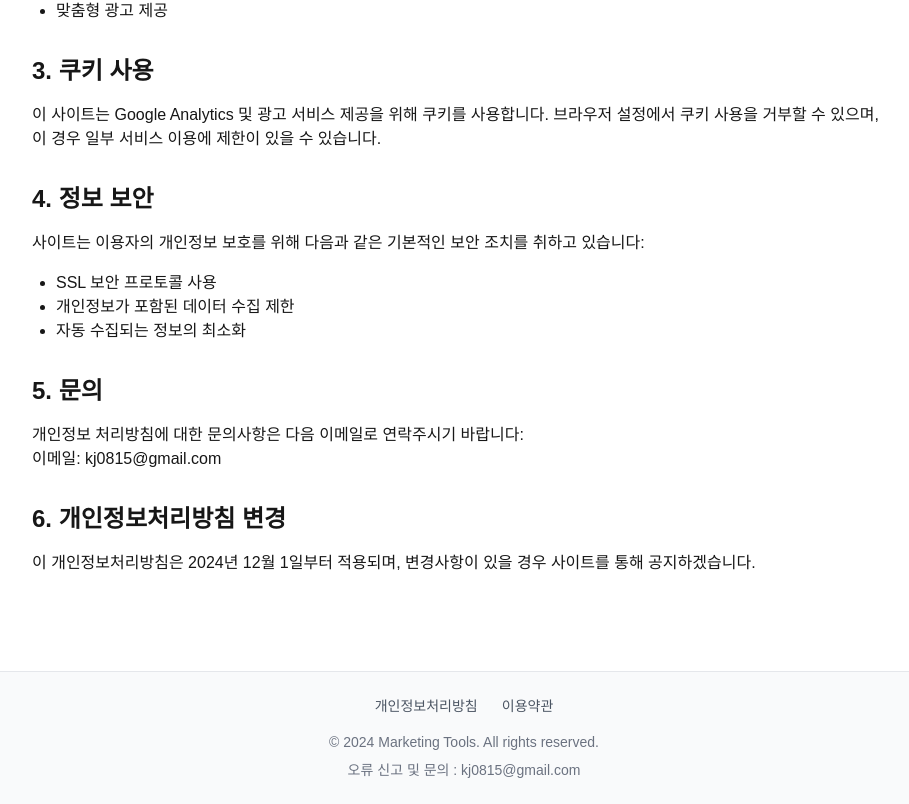
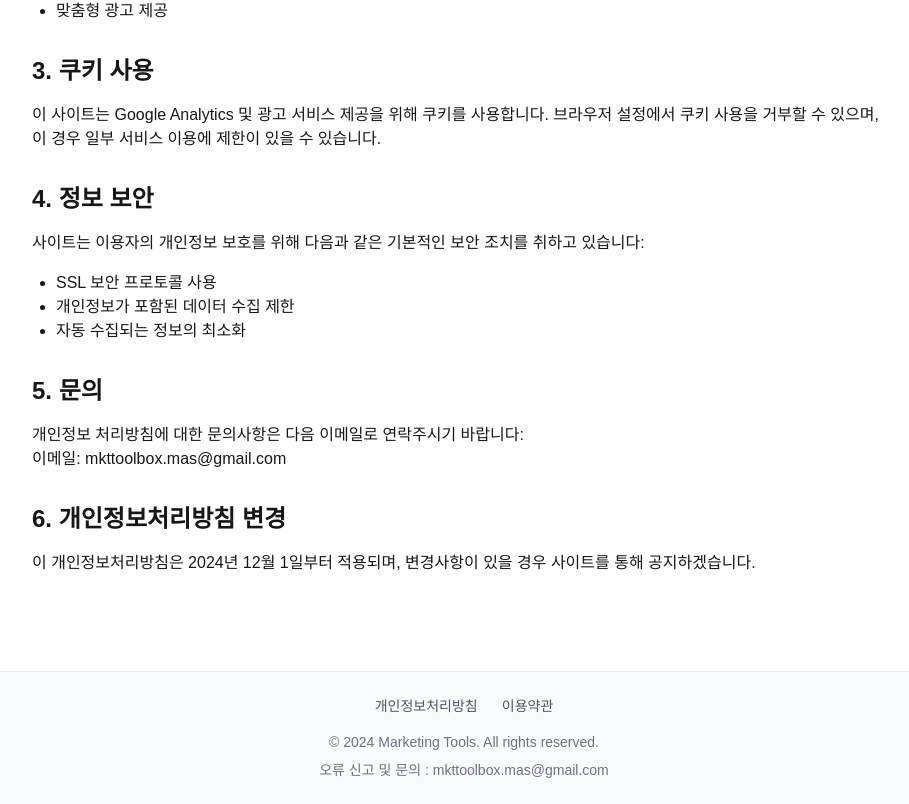
Before and after one commit to greentl0814/mkt-box, a Next.js app: page /privacy-policy in a window 1280 px wide. Shown: the part 493-1297 px from the top of the page, without its empty margins (176-1085 px from the left). Built offline with nearby package versions, Linux system fonts and the light colour scheme.

Commit message:
footer add2

```diff
--- a/components/Footer.js
+++ b/components/Footer.js
@@ -23,7 +23,7 @@ export default function Footer() {
           © {new Date().getFullYear()} Marketing Tools. All rights reserved.
         </p>
         <p className="text-center text-sm text-gray-500 mt-2">
-          오류 신고 및 문의 : kj0815@gmail.com
+          오류 신고 및 문의 : mkttoolbox.mas@gmail.com
         </p>
       </div>
     </footer>
--- a/pages/privacy-policy.js
+++ b/pages/privacy-policy.js
@@ -57,7 +57,7 @@ export default function PrivacyPolicy() {
          <h2 className="text-2xl font-semibold mt-8 mb-4">5. 문의</h2>
          <p className="mb-4">
            개인정보 처리방침에 대한 문의사항은 다음 이메일로 연락주시기 바랍니다:<br />
-           이메일: kj0815@gmail.com
+           이메일: mkttoolbox.mas@gmail.com
          </p>
 
          <h2 className="text-2xl font-semibold mt-8 mb-4">6. 개인정보처리방침 변경</h2>
```
